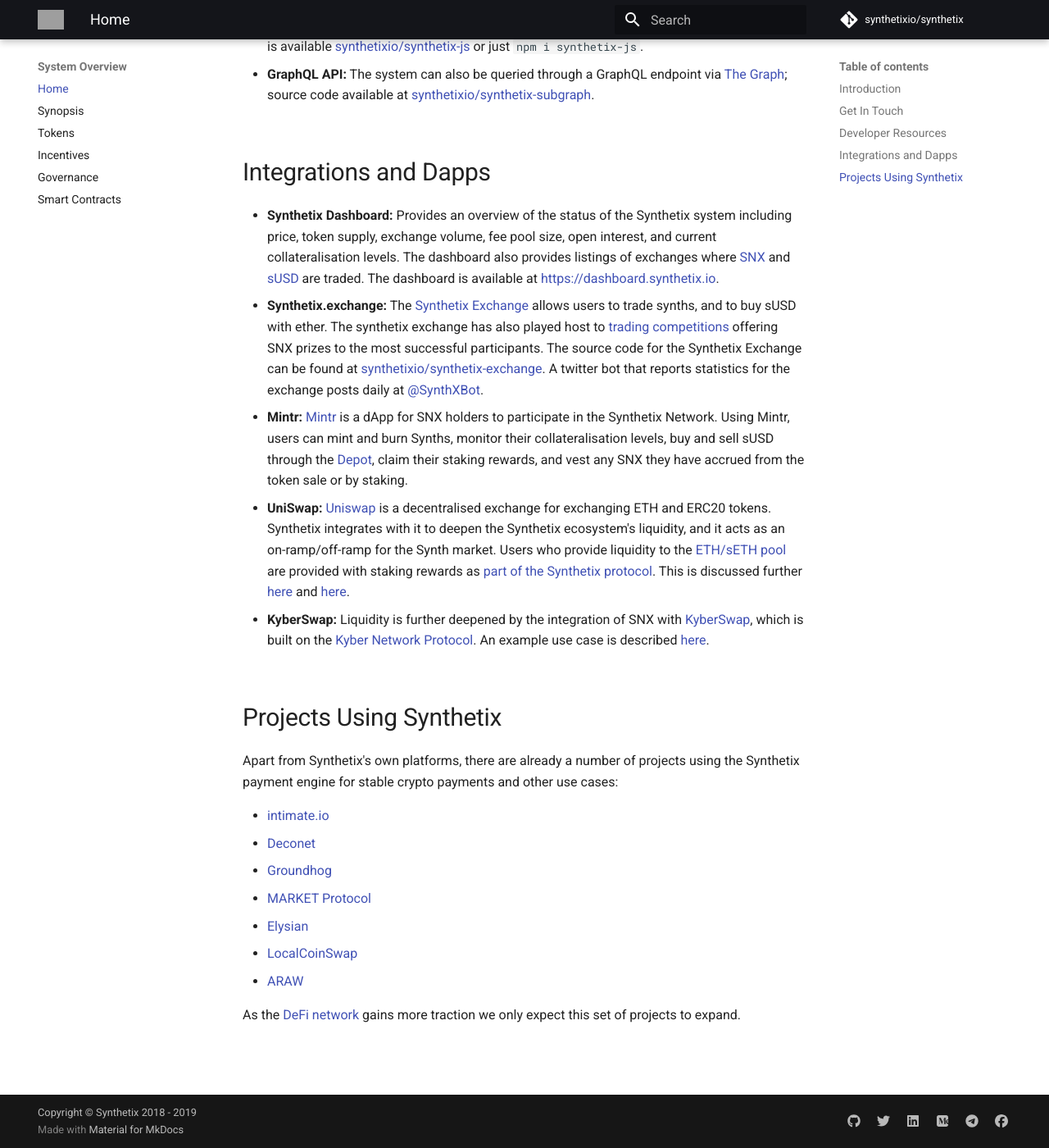
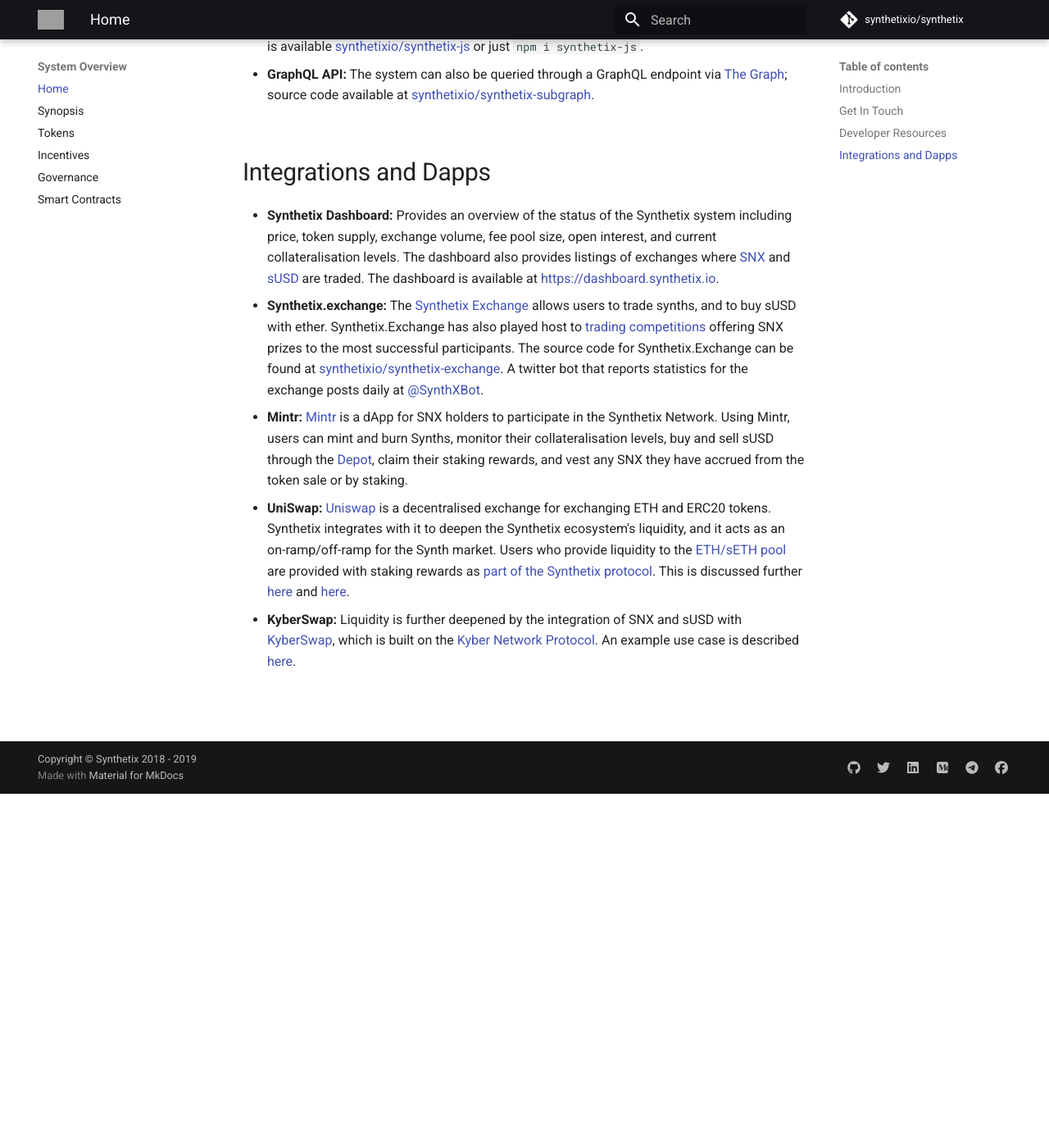
Before and after one commit to Synthetixio/synthetix, an MkDocs documentation site: the page built from docs/content/index.md, in a window 1280 px wide and 1400 px high, scrolled down 1009 px. Shown: the whole window at 82% size. Built offline with MkDocs 1.6.1 and Material for MkDocs 9.7.7, drawn with Linux system fonts in a browser that asks for light colours; comment, search, counter and statistics services are not loaded; after the commit the page ends 1977 px from its top, so only the background shows below that; grey boxes are pictures that could not be loaded.

Commit message:
Update index.md

```diff
--- a/docs/content/index.md
+++ b/docs/content/index.md
@@ -22,21 +22,7 @@
 ## Integrations and Dapps
 
 * **Synthetix Dashboard:** Provides an overview of the status of the Synthetix system including price, token supply, exchange volume, fee pool size, open interest, and current collateralisation levels. The dashboard also provides listings of exchanges where [SNX](https://dashboard.synthetix.io/buy-snx) and [sUSD](https://dashboard.synthetix.io/buy-susd) are traded. The dashboard is available at [https://dashboard.synthetix.io](https://dashboard.synthetix.io).
-* **Synthetix.exchange:** The [Synthetix Exchange](https://www.synthetix.io/products/exchange) allows users to trade synths, and to buy sUSD with ether. The synthetix exchange has also played host to [trading competitions](https://blog.synthetix.io/synthetix-exchange-trading-competition-v3/) offering SNX prizes to the most successful participants. The source code for the Synthetix Exchange can be found at @synthetixio/synthetix-exchange. A twitter bot that reports statistics for the exchange posts daily at @twitter:SynthXBot.
+* **Synthetix.exchange:** The [Synthetix Exchange](https://www.synthetix.io/products/exchange) allows users to trade synths, and to buy sUSD with ether. Synthetix.Exchange has also played host to [trading competitions](https://blog.synthetix.io/synthetix-exchange-trading-competition-v3/) offering SNX prizes to the most successful participants. The source code for Synthetix.Exchange can be found at @synthetixio/synthetix-exchange. A twitter bot that reports statistics for the exchange posts daily at @twitter:SynthXBot.
 * **Mintr:** [Mintr](https://www.synthetix.io/products/mintr) is a dApp for SNX holders to participate in the Synthetix Network. Using Mintr, users can mint and burn Synths, monitor their collateralisation levels, buy and sell sUSD through the [Depot](contracts/Depot.md), claim their staking rewards, and vest any SNX they have accrued from the token sale or by staking.
 * **UniSwap:** [Uniswap](https://uniswap.io/) is a decentralised exchange for exchanging ETH and ERC20 tokens. Synthetix integrates with it to deepen the Synthetix ecosystem's liquidity, and it acts as an on-ramp/off-ramp for the Synth market. Users who provide liquidity to the [ETH/sETH pool](https://uniswap.exchange/swap/0x42456D7084eacF4083f1140d3229471bbA2949A8) are provided with staking rewards as [part of the Synthetix protocol](https://sips.synthetix.io/sips/sip-8). This is discussed further [here](https://blog.synthetix.io/uniswap-seth-pool-incentives/) and [here](https://blog.synthetix.io/snx-arbitrage-pool/).
-* **KyberSwap:** Liquidity is further deepened by the integration of SNX with [KyberSwap](https://kyberswap.com/swap/eth-snx), which is built on the [Kyber Network Protocol](https://kyber.network/). An example use case is described [here](https://blog.synthetix.io/snx-liquidity-has-been-added-to-kyberswap/).
-
-## Projects Using Synthetix
-
-Apart from Synthetix's own platforms, there are already a number of projects using the Synthetix payment engine for stable crypto payments and other use cases:
-
-* [intimate.io](https://intimate.io/)
-* [Deconet](https://payout.team/)
-* [Groundhog](https://groundhog.network/)
-* [MARKET Protocol](https://marketprotocol.io/)
-* [Elysian](https://elycoin.io/)
-* [LocalCoinSwap](https://localcoinswap.com/)
-* [ARAW](https://arawtoken.io/)
-
-As the [DeFi network](https://defi.network/) gains more traction we only expect this set of projects to expand.
+* **KyberSwap:** Liquidity is further deepened by the integration of SNX and sUSD with [KyberSwap](https://kyberswap.com/swap/eth-snx), which is built on the [Kyber Network Protocol](https://kyber.network/). An example use case is described [here](https://blog.synthetix.io/snx-liquidity-has-been-added-to-kyberswap/).
```
